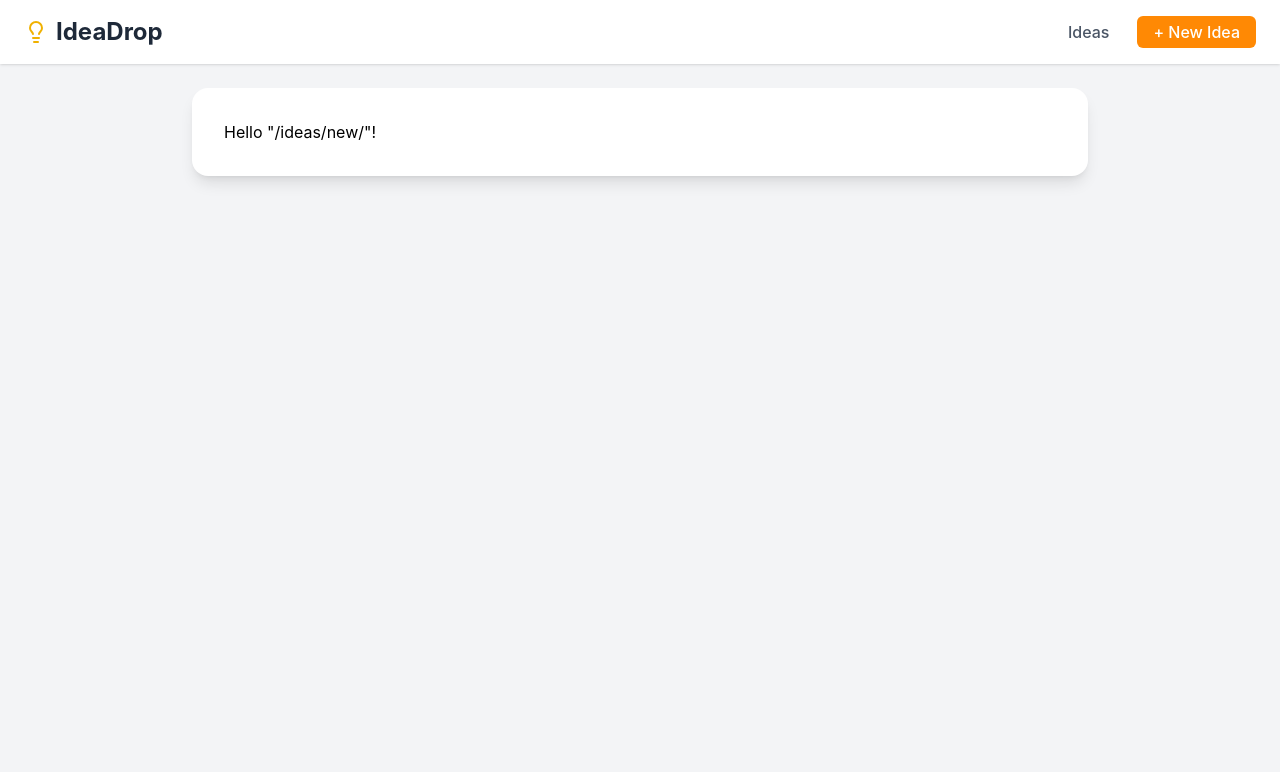
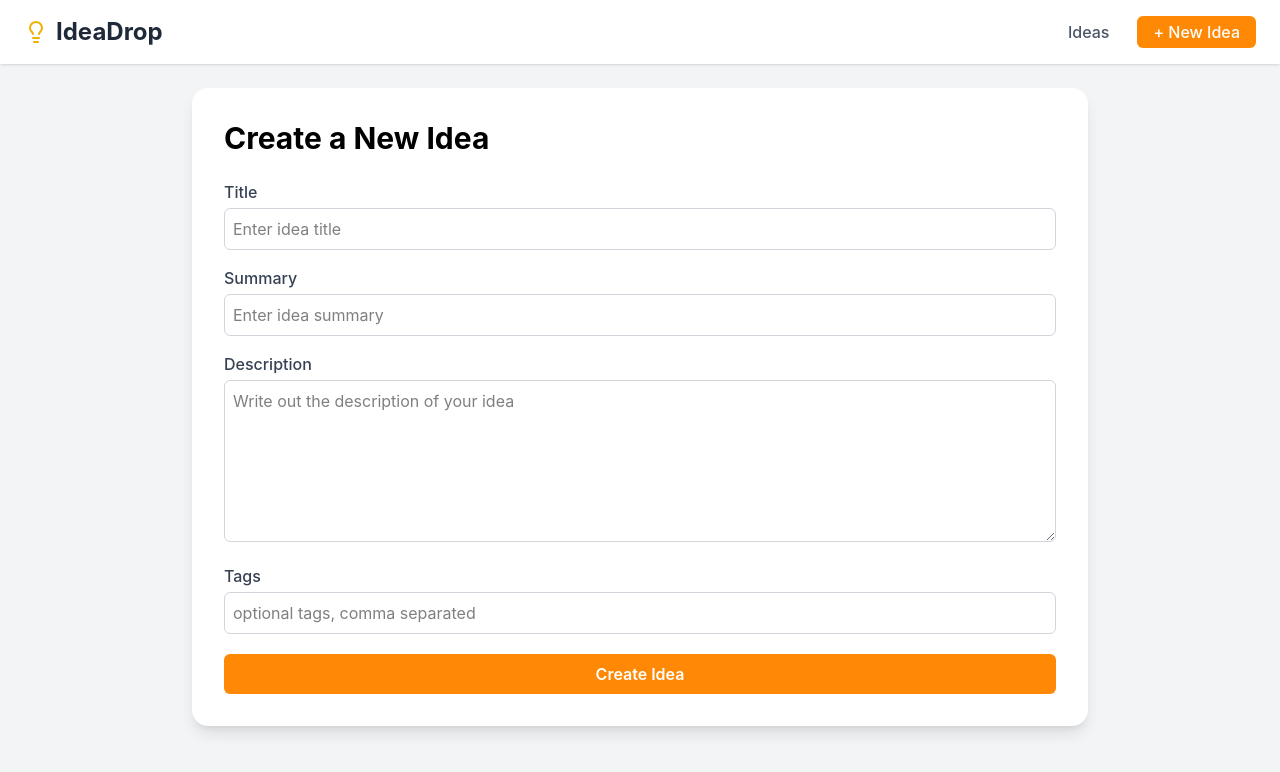
Before and after one commit to nicole-pereira/idea-drop-ui, a React (Vite) app: page /ideas/new in a window 1280 px wide. Shown: the top 772 px of the page. Built offline with nearby package versions, Linux system fonts and the light colour scheme.

Commit message:
feat: (NewIdeaPage): Create idea form

```diff
--- a/src/routes/ideas/new/index.tsx
+++ b/src/routes/ideas/new/index.tsx
@@ -1,9 +1,95 @@
-import { createFileRoute } from "@tanstack/react-router";
+import { createFileRoute, useNavigate } from "@tanstack/react-router";
+import { useState } from "react";
+import type { Idea } from "@/types";
 
 export const Route = createFileRoute("/ideas/new/")({
-  component: RouteComponent,
+  component: NewIdeaPage,
 });
 
-function RouteComponent() {
-  return <div>Hello "/ideas/new/"!</div>;
+function NewIdeaPage() {
+  const navigate = useNavigate();
+  const [title, setTitle] = useState("");
+  const [summary, setSummary] = useState("");
+  const [description, setDescription] = useState("");
+  const [tags, setTags] = useState("");
+
+  return (
+    <div className="space-y-6">
+      <h1 className="text-3xl font-bold mb-6">Create a New Idea</h1>
+
+      <form className="space-y-4">
+        <div>
+          <label
+            htmlFor="title"
+            className="block text-gray-700 font-medium mb-1">
+            Title
+          </label>
+          <input
+            id="title"
+            type="text"
+            value={title}
+            onChange={(e) => setTitle(e.target.value)}
+            className="w-full border border-gray-300 rounded-md p-2 focus:outline-none focus:ring-2 focus:ring-orange-500"
+            placeholder="Enter idea title"
+          />
+        </div>
+
+        <div>
+          <label
+            htmlFor="summary"
+            className="block text-gray-700 font-medium mb-1">
+            Summary
+          </label>
+          <input
+            id="summary"
+            type="text"
+            value={summary}
+            onChange={(e) => setSummary(e.target.value)}
+            className="w-full border border-gray-300 rounded-md p-2 focus:outline-none focus:ring-2 focus:ring-orange-500"
+            placeholder="Enter idea summary"
+          />
+        </div>
+
+        <div>
+          <label
+            htmlFor="body"
+            className="block text-gray-700 font-medium mb-1">
+            Description
+          </label>
+          <textarea
+            id="body"
+            value={description}
+            onChange={(e) => setDescription(e.target.value)}
+            rows={6}
+            className="w-full border border-gray-300 rounded-md p-2 focus:outline-none focus:ring-2 focus:ring-orange-500"
+            placeholder="Write out the description of your idea"
+          />
+        </div>
+
+        <div>
+          <label
+            htmlFor="tags"
+            className="block text-gray-700 font-medium mb-1">
+            Tags
+          </label>
+          <input
+            id="tags"
+            type="text"
+            value={tags}
+            onChange={(e) => setTags(e.target.value)}
+            className="w-full border border-gray-300 rounded-md p-2 focus:outline-none focus:ring-2 focus:ring-orange-500"
+            placeholder="optional tags, comma separated"
+          />
+        </div>
+
+        <div className="mt-5">
+          <button
+            type="submit"
+            className="block cursor-pointer w-full bg-orange-400 hover:bg-orange-700 text-white font-semibold px-6 py-2 rounded-md transition disabled:opacity-50 disabled:cursor-not-allowed">
+            Create Idea
+          </button>
+        </div>
+      </form>
+    </div>
+  );
 }
```
